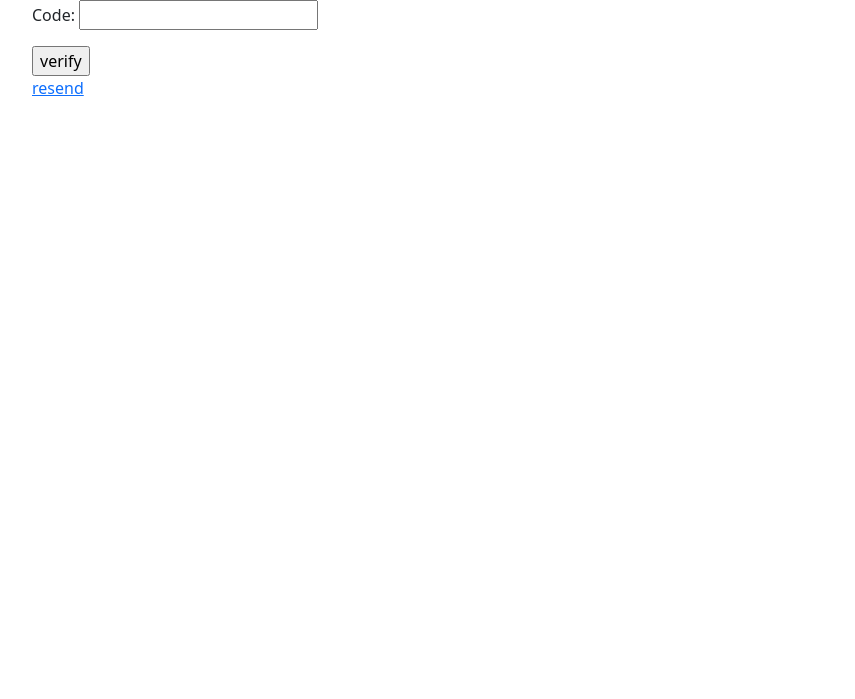
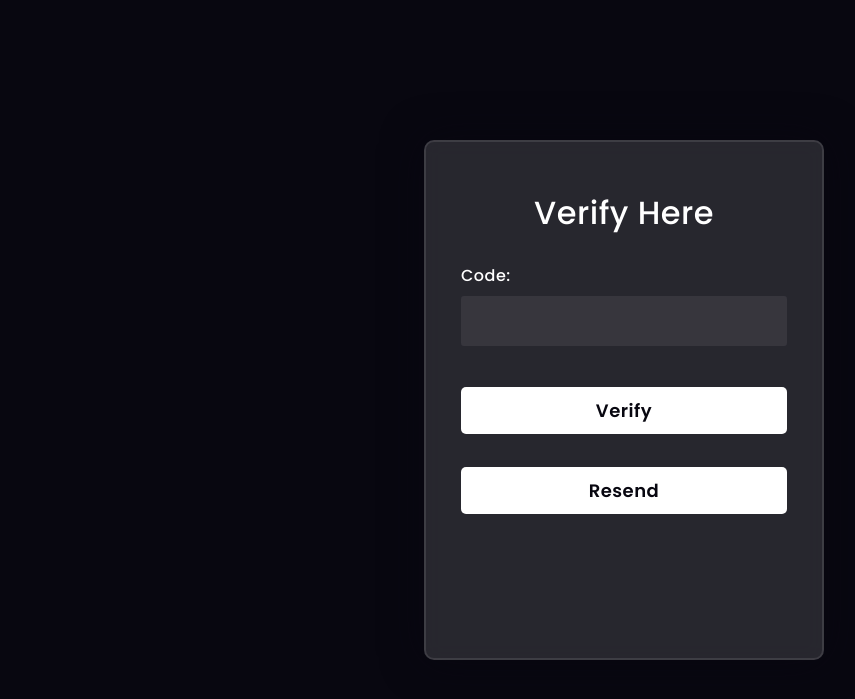
Before and after one commit to rezatn0934/maktab_98-caffeshop, a Django app: template caffeshop/accounts/templates/verify.html in a window 1280 px wide. Shown: the top 699 px of the page, without its empty margins (16-871 px from the left). Run offline with Django 4.2, Linux system fonts and the light colour scheme; the template is opened without the code that fills it: values that come from a table or form of the project are taken from there, others are empty.

Commit message:
refactor: staff verify panel changed

```diff
--- a/caffeshop/accounts/templates/verify.html
+++ b/caffeshop/accounts/templates/verify.html
@@ -1,24 +1,106 @@
 <!DOCTYPE html>
 <html lang="en">
 <head>
-    <meta charset="UTF-8">
+
+    <title>Verify</title>
+
+    <link rel="preconnect" href="https://fonts.gstatic.com">
+    <link rel="stylesheet" href="https://cdnjs.cloudflare.com/ajax/libs/font-awesome/5.15.4/css/all.min.css">
+    <link href="https://fonts.googleapis.com/css2?family=Poppins:wght@300;500;600&display=swap" rel="stylesheet">
     <link href="https://cdn.jsdelivr.net/npm/bootstrap@5.3.0/dist/css/bootstrap.min.css" rel="stylesheet"
           integrity="sha384-9ndCyUaIbzAi2FUVXJi0CjmCapSmO7SnpJef0486qhLnuZ2cdeRhO02iuK6FUUVM" crossorigin="anonymous">
-    <title>Verify</title>
+    <style media="screen">
+        *,
+  *:before,
+  *:after{
+      padding: 0;
+      margin: 0;
+      box-sizing: border-box;
+  }
+  body{
+      background-color: #080710;
+  }
+
+
+  form{
+      height: 520px;
+      width: 400px;
+      background-color: rgba(255,255,255,0.13);
+      position: absolute;
+      transform: translate(-50%,-50%);
+      top: 50%;
+      left: 50%;
+      border-radius: 10px;
+      backdrop-filter: blur(10px);
+      border: 2px solid rgba(255,255,255,0.1);
+      box-shadow: 0 0 40px rgba(8,7,16,0.6);
+      padding: 50px 35px;
+  }
+  form *{
+      font-family: 'Poppins',sans-serif;
+      color: #ffffff;
+      letter-spacing: 0.5px;
+      outline: none;
+      border: none;
+  }
+  form h3{
+      font-size: 32px;
+      font-weight: 500;
+      line-height: 42px;
+      text-align: center;
+  }
+
+  label{
+      display: block;
+      margin-top: 30px;
+      font-size: 16px;
+      font-weight: 500;
+  }
+  input{
+      display: block;
+      height: 50px;
+      width: 100%;
+      background-color: rgba(255,255,255,0.07);
+      border-radius: 3px;
+      padding: 0 10px;
+      margin-top: 8px;
+      font-size: 14px;
+      font-weight: 300;
+  }
+  ::placeholder{
+      color: #e5e5e5;
+  }
+  button{
+      margin-top: 25px;
+      width: 100%;
+      background-color: #ffffff;
+      color: #080710;
+      padding: 10px 0;
+      font-size: 18px;
+      font-weight: 600;
+      border-radius: 5px;
+      cursor: pointer;
+  }
+
+
+    </style>
 </head>
 <body>
-<div class="mx-5">
+
+<form action="{% url 'verify' %}" method="POST">
+    <h3>Verify Here</h3>
     {% if message %}
-    <p>{{message}}</p>
+    <h6 class="mt-3">{{message}}</h6>
     {% endif %}
-    <form action="{% url 'verify' %}" method="POST">
-        {% csrf_token %}
-        {{form.as_p}}
-        <input type="submit" value="verify">
-    </form>
-    <a href="{% url 'verify' %}">resend</a>
 
-</div>
+    {% csrf_token %}
+    {{ form.as_p }}
+
+    <button>Verify</button>
+    <div class="mt-2"><a  href="{% url 'verify' %}"><button>Resend</button></a></div>
+
+</form>
+
 
 </body>
 </html>
```
